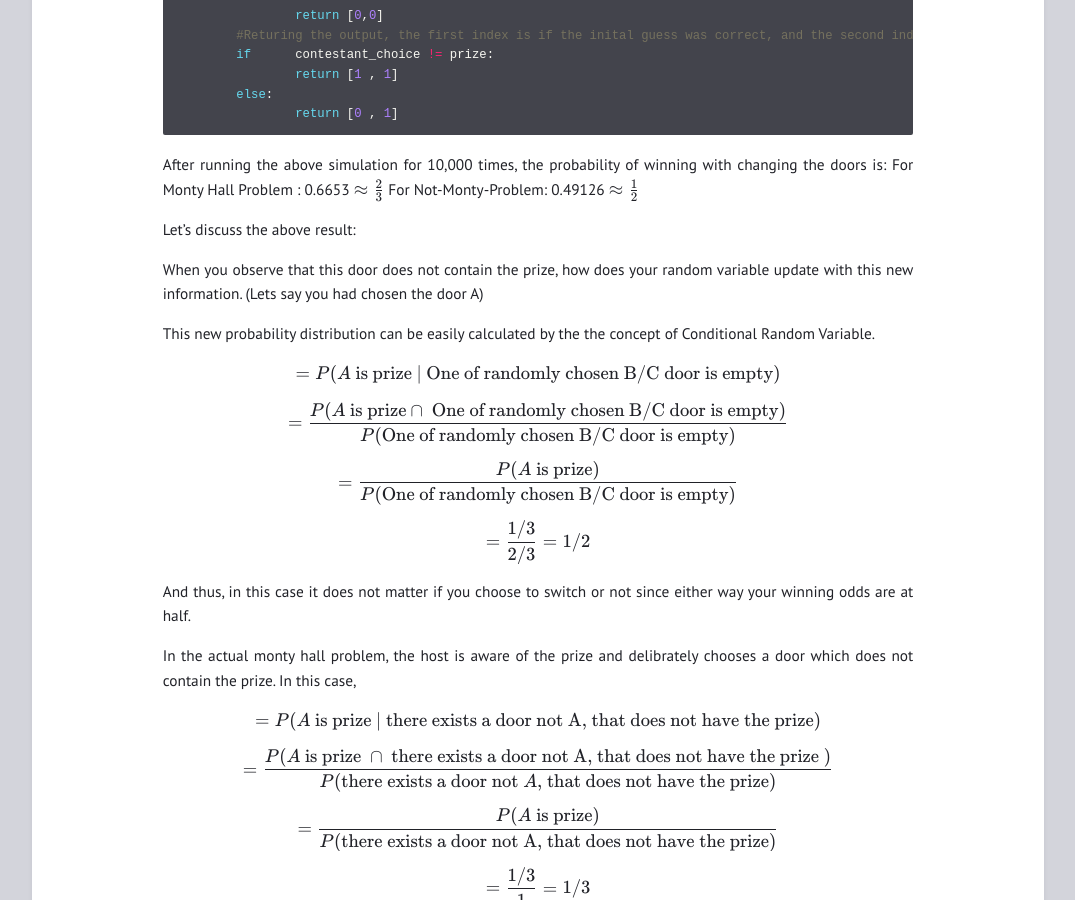
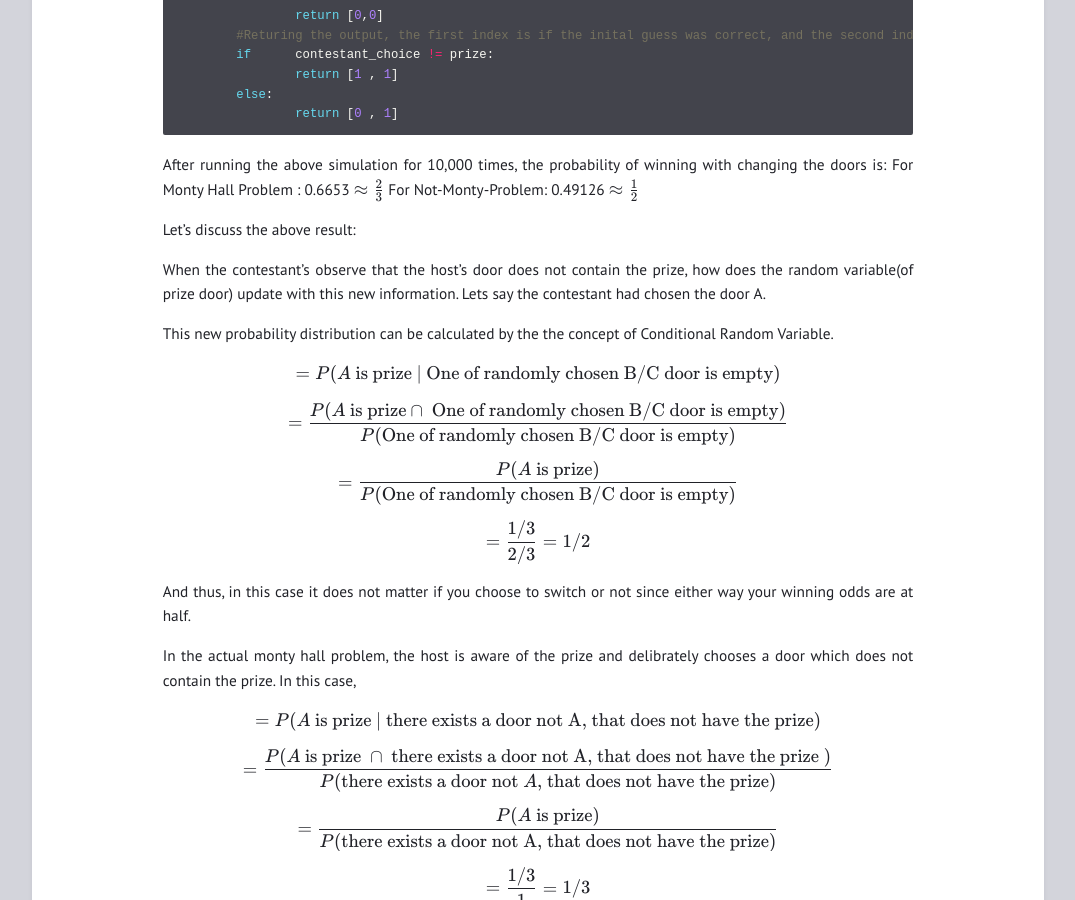
Before and after one commit to ayushbatra/ayushbatra.github.io, a Jekyll site: the page built from _posts/2023-01-02-monty-hall-problem.md, in a window 1280 px wide and 900 px high, scrolled down 1482 px. Shown: the whole window, without its empty margins (102-1177 px from the left). Built offline with Jekyll 4.4.1, drawn with Linux system fonts in a browser that asks for light colours.

Commit message:
Update 2023-01-02-monty-hall-problem.md

```diff
--- a/_posts/2023-01-02-monty-hall-problem.md
+++ b/_posts/2023-01-02-monty-hall-problem.md
@@ -82,10 +82,11 @@ For Not-Monty-Problem: 0.49126  $$\approx \frac{1}{2}$$
 
 Let's discuss the above result:
 
-When you observe that this door does not contain the prize, how does your random variable update with this new information. (Lets say you had chosen the door A)
+When the contestant's observe that the host's door does not contain the prize, how does the random variable(of prize door) update with this new information.
+Lets say the contestant had chosen the door A.
 
 
-This new probability distribution can be easily calculated by the the concept of Conditional Random Variable.
+This new probability distribution can be calculated by the the concept of Conditional Random Variable.
 
 $$=P( A \text{ is prize | One of randomly chosen B/C door is empty} )$$
 
```
